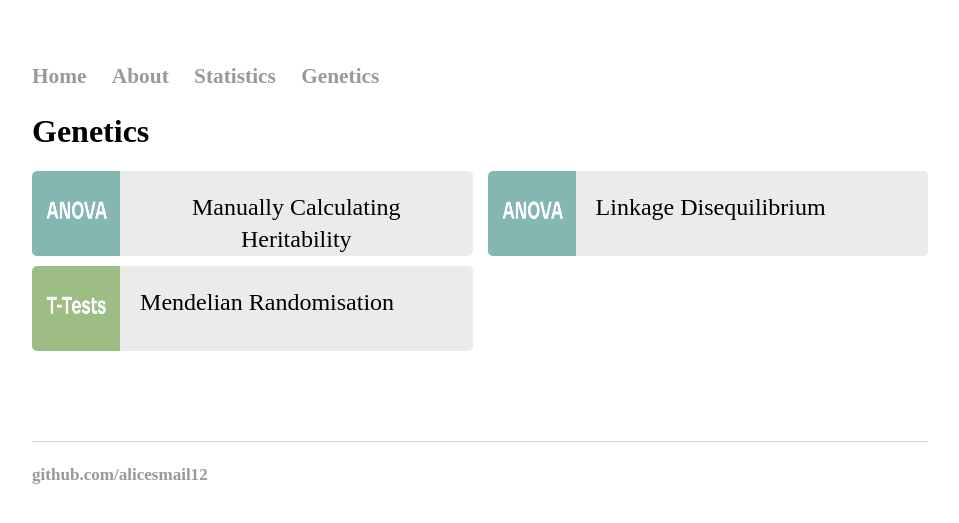
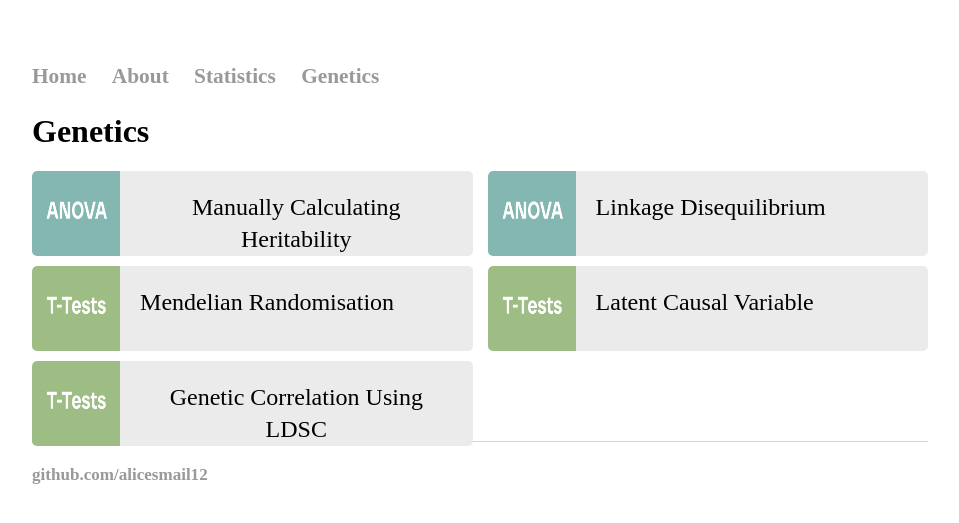
Before and after one commit to alicesmail12/alicesmail12.github.io, a Jekyll site: the page built from Genetics/index.html, in a window 1280 px wide. Shown: the top 523 px of the page, without its empty margins (160-1119 px from the left). Built offline with Jekyll 4.4.1, drawn with Linux system fonts in a browser that asks for light colours; some web fonts are replaced.

Commit message:
Update index.html

```diff
--- a/Genetics/index.html
+++ b/Genetics/index.html
@@ -83,6 +83,18 @@ a:hover {
                 <buttontext>Mendelian Randomisation</buttontext>
             </a>
         </div>
+	<div class="grid-item">
+            <a href="https://alicesmail12.github.io/Genetics/Latent-Causal-Variable.html"  type="button" class="button">
+                <img class="imagefit" src='images/buttons-01.png'/>
+                <buttontext>Latent Causal Variable</buttontext>
+            </a>
+        </div>
+	<div class="grid-item">
+            <a href="https://alicesmail12.github.io/Genetics/Genetic-Correlation-Using-LDSC.html"  type="button" class="button">
+                <img class="imagefit" src='images/buttons-01.png'/>
+                <buttontext>Genetic Correlation Using LDSC</buttontext>
+            </a>
+        </div>
 
 
     </div>
```
